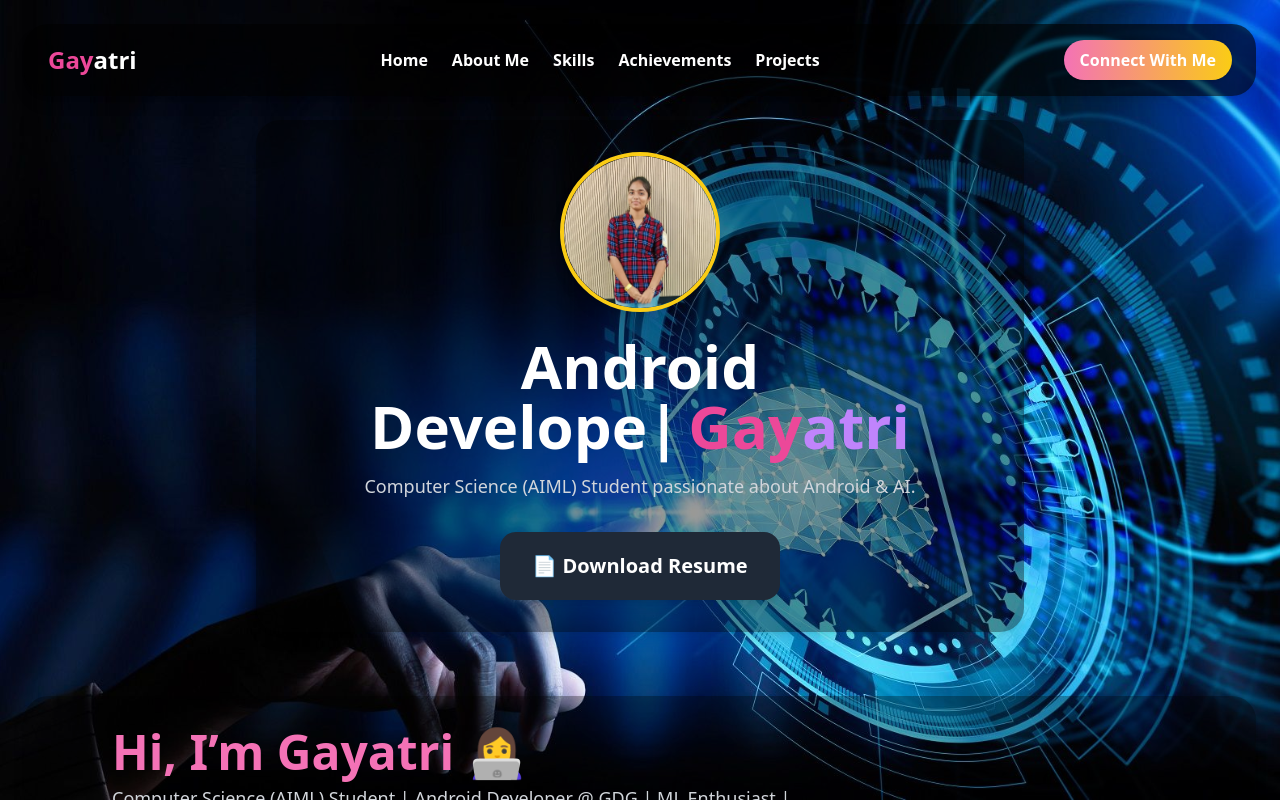
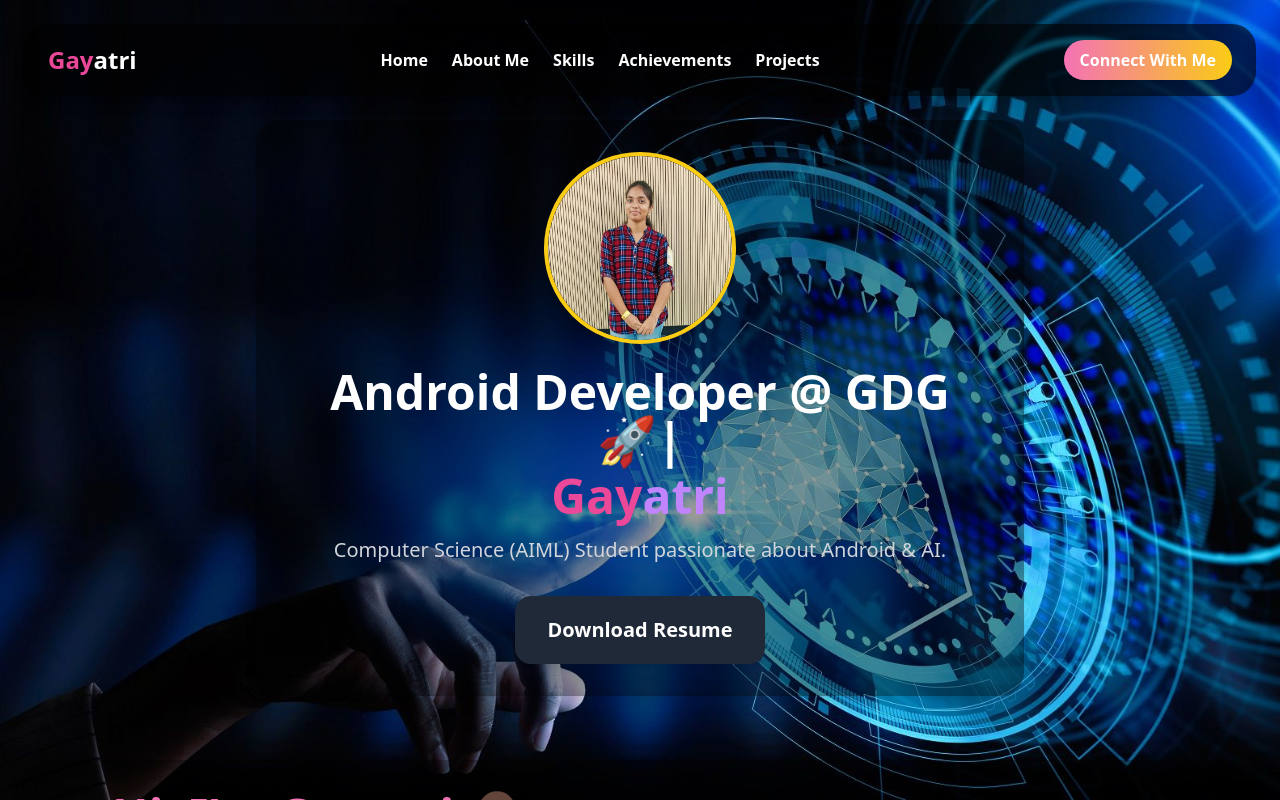
Before and after one commit to gayatrihub/my_port, a React (Create React App) app: page / in a window 1280 px wide. Shown: the top 800 px of the page. Built offline with nearby package versions, Linux system fonts and the light colour scheme.

Commit message:
Update App.js

```diff
--- a/src/App.js
+++ b/src/App.js
@@ -178,43 +178,36 @@ function App() {
   <motion.img
     src="circle_profile.png"
     alt="Gayatri"
-    className="w-40 h-40 rounded-full mx-auto border-4 border-yellow-400 shadow-lg object-cover"
+    className="w-40 h-40 sm:w-48 sm:h-48 rounded-full mx-auto border-4 border-yellow-400 shadow-lg object-cover"
     initial={{ opacity: 0, scale: 0 }}
     animate={{ opacity: 1, scale: 1 }}
     transition={{ duration: 1 }}
   />
 
-  <h1 className="mt-6 text-5xl sm:text-6xl font-extrabold text-white leading-snug">
+  <h1 className="mt-6 text-4xl sm:text-5xl font-extrabold text-white leading-snug">
     <TypeAnimation
       sequence={[
-      // First message
-      () => {
-        document.getElementById("name-color").innerHTML = '<span class="text-pink-500">Gay</span><span class="text-purple-400">atri</span>';
-      },
         'Hi, I’m ',
-      0,
-      () => {},
+        1000,
+        'Hi, I’m Gayatri 👩‍💻',
         2000,
-      '',
-
-      // Second message
         'Android Developer @ GDG 🚀',
         2000,
-      '',
-
-      // Third message
         'AIML Student | SIH Finalist 🎯',
-      2000
+        2000,
       ]}
       speed={50}
+      repeat={Infinity}
       wrapper="span"
-    repeat={Infinity}
     />
-  <span id="name-color" className="ml-2"></span>
   </h1>
 
+  <div className="text-5xl font-extrabold mt-2">
+    <span className="text-pink-500">Gay</span>
+    <span className="text-purple-400">atri</span>
+  </div>
 
-  <p className="text-gray-300 mt-4 text-lg">
+  <p className="text-gray-300 mt-4 text-lg sm:text-xl">
     Computer Science (AIML) Student passionate about Android & AI.
   </p>
 
@@ -224,10 +217,10 @@ function App() {
     rel="noopener noreferrer"
     className="inline-block mt-8 px-8 py-5 bg-gray-800 text-white text-xl font-semibold rounded-2xl shadow-lg hover:bg-gray-700 transition"
   >
-  📄 Download Resume
+    Download Resume
   </a>
+</section>
 
-</section>
     <section className="p-8 bg-black bg-opacity-30 rounded-3xl shadow-lg text-white mb-16 min-h-[28rem]">
         <div className="flex flex-col md:flex-row items-center gap-8">
           <div className="flex-1 max-w-3xl mx-auto">
```
Lines whose indentation alone changed are shown as unchanged.
